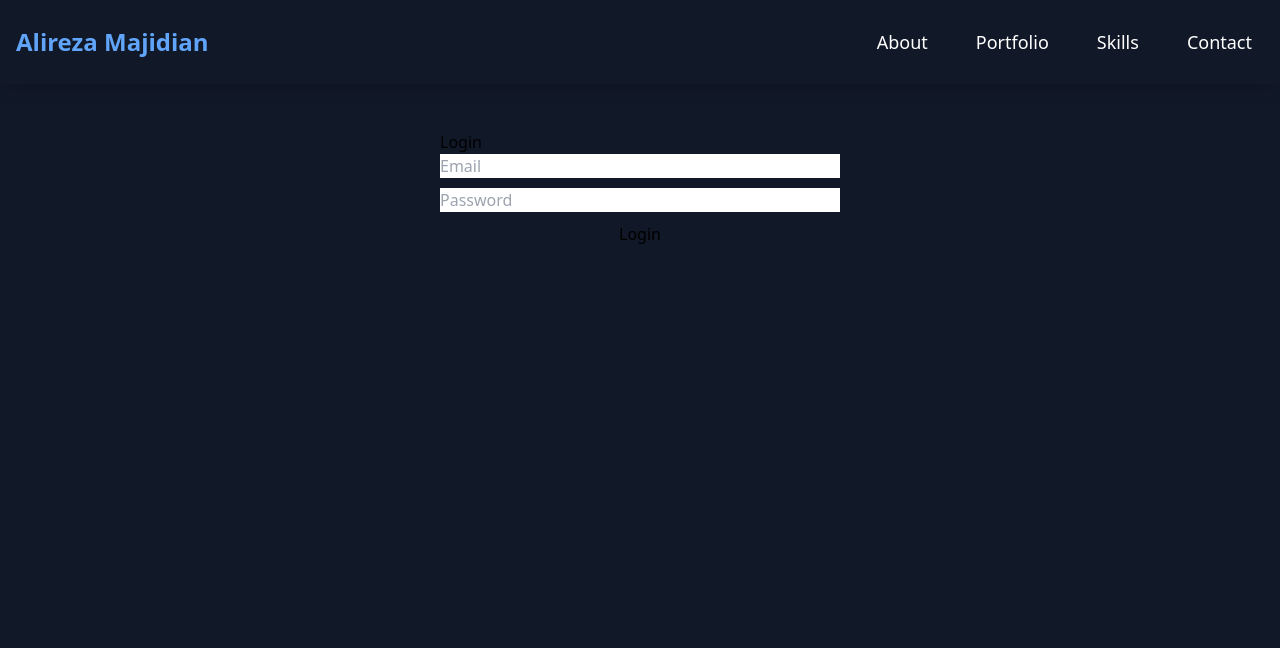
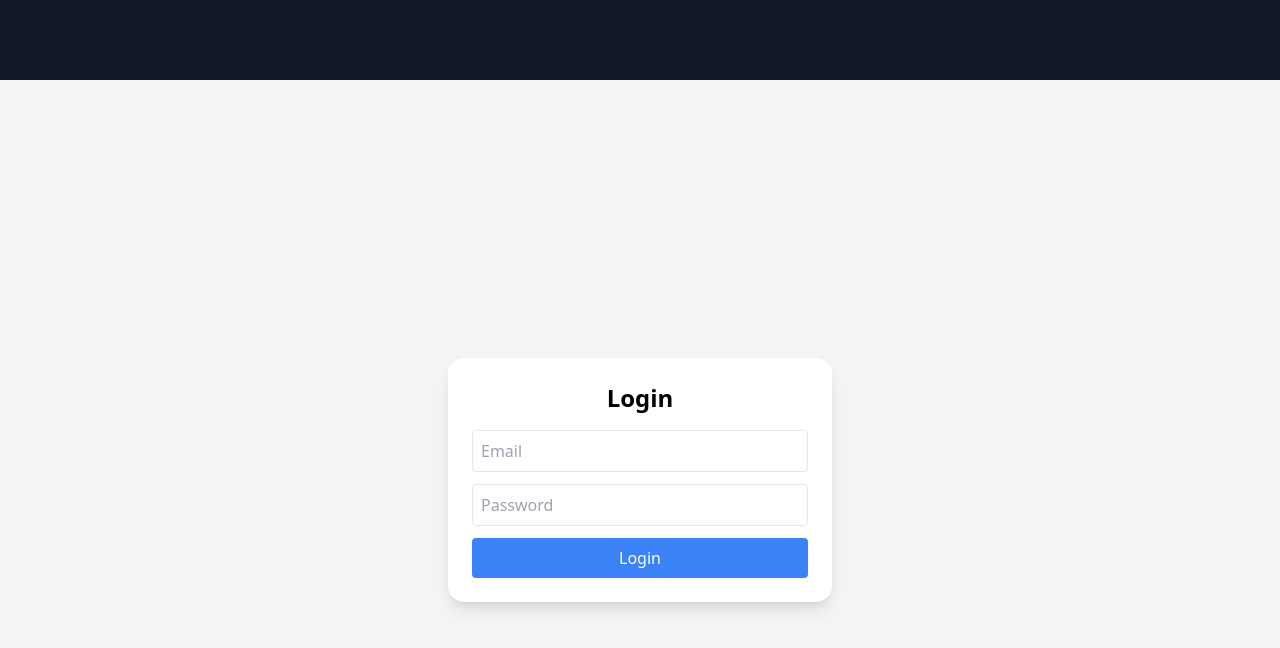
Before and after one commit to Alirezamajidiyan/my-lang-site, a Next.js app: page /login in a window 1280 px wide. Shown: the top 648 px of the page. Built offline with nearby package versions, Linux system fonts and the light colour scheme.

Commit message:
update last night

```diff
--- a/app/layout.js
+++ b/app/layout.js
@@ -46,7 +46,7 @@ export default function RootLayout({ children }) {
   return (
     <html lang="en">
       <body>
-        <Header />
+        {/* <Header /> */}
         <SmoothScroll>{children}</SmoothScroll>
       </body>
     </html>
--- a/app/login/page.js
+++ b/app/login/page.js
@@ -1,14 +1,18 @@
 "use client";
 
 import { useState } from "react";
+import { motion } from "framer-motion";
+import { Skeleton } from "react-loading-skeleton";
 
 export default function LoginPage() {
   const [email, setEmail] = useState("");
   const [password, setPassword] = useState("");
   const [error, setError] = useState("");
+  const [loading, setLoading] = useState(false);
 
   const handleLogin = async () => {
     setError("");
+    setLoading(true);
     const res = await fetch("/api/auth/login", {
       method: "POST",
       headers: { "Content-Type": "application/json" },
@@ -16,6 +20,7 @@ export default function LoginPage() {
     });
 
     const data = await res.json();
+    setLoading(false);
     if (!res.ok) {
       setError(data.error);
     } else {
@@ -24,26 +29,46 @@ export default function LoginPage() {
   };
 
   return (
-    <div style={{ maxWidth: "400px", margin: "auto", marginTop: "50px" }}>
-      <h2>Login</h2>
-      {error && <p style={{ color: "red" }}>{error}</p>}
+    <motion.div
+      className="flex justify-center items-center min-h-screen bg-gray-100"
+      initial={{ opacity: 0 }}
+      animate={{ opacity: 1 }}
+    >
+      <div className="w-96 p-6 shadow-lg rounded-2xl bg-white">
+        <h2 className="text-2xl font-bold text-center mb-4">Login</h2>
+        {error && <p className="text-red-500 text-sm mb-3">{error}</p>}
+        {loading ? (
+          <>
+            <Skeleton className="h-10 w-full mb-3" />
+            <Skeleton className="h-10 w-full mb-3" />
+            <Skeleton className="h-10 w-full" />
+          </>
+        ) : (
+          <>
             <input
               type="email"
               placeholder="Email"
               value={email}
               onChange={(e) => setEmail(e.target.value)}
-        style={{ display: "block", width: "100%", marginBottom: "10px" }}
+              className="block w-full p-2 border rounded mb-3"
             />
             <input
               type="password"
               placeholder="Password"
               value={password}
               onChange={(e) => setPassword(e.target.value)}
-        style={{ display: "block", width: "100%", marginBottom: "10px" }}
+              className="block w-full p-2 border rounded mb-3"
             />
-      <button onClick={handleLogin} style={{ width: "100%" }}>
+            <button
+              className="w-full p-2 bg-blue-500 text-white rounded hover:bg-blue-600"
+              onClick={handleLogin}
+              disabled={loading}
+            >
               Login
             </button>
+          </>
+        )}
       </div>
+    </motion.div>
   );
 }
--- a/app/page.js
+++ b/app/page.js
@@ -4,6 +4,10 @@ import dynamic from "next/dynamic";
 import Loading from "./components/Loading";
 import ScrollToTopButton from "./components/ScrollToTopButton";
 
+const Header = dynamic(() => import("./components/Header"), {
+  ssr: false,
+  loading: () => <Loading />,
+});
 const About = dynamic(() => import("./components/About"), {
   ssr: false,
   loading: () => <Loading />,
@@ -28,6 +32,7 @@ const Contact = dynamic(() => import("./components/Contact"), {
 export default function Home() {
   return (
     <>
+      <Header />
       <About />
       <Portfolio />
       <Skills />
```
Lines whose indentation alone changed are shown as unchanged.
